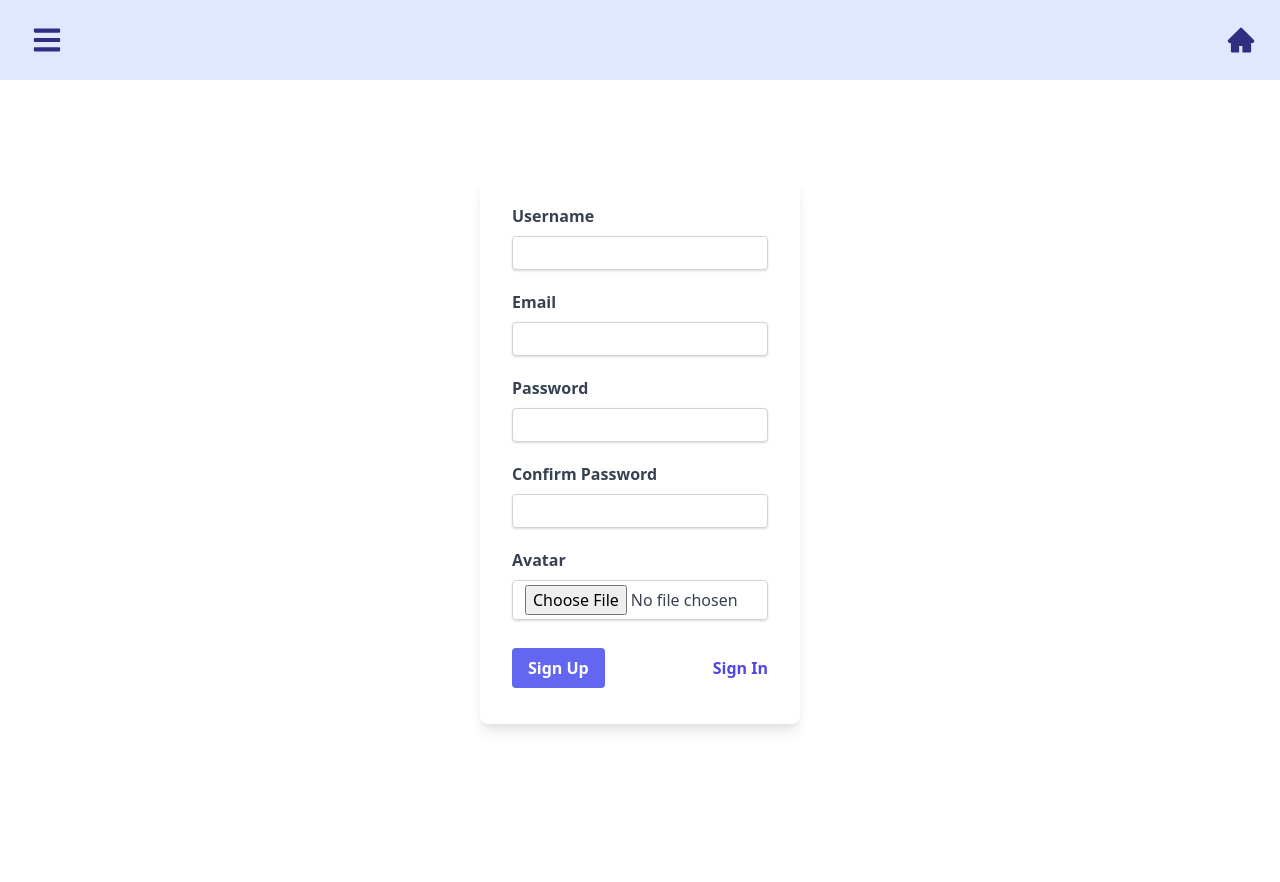
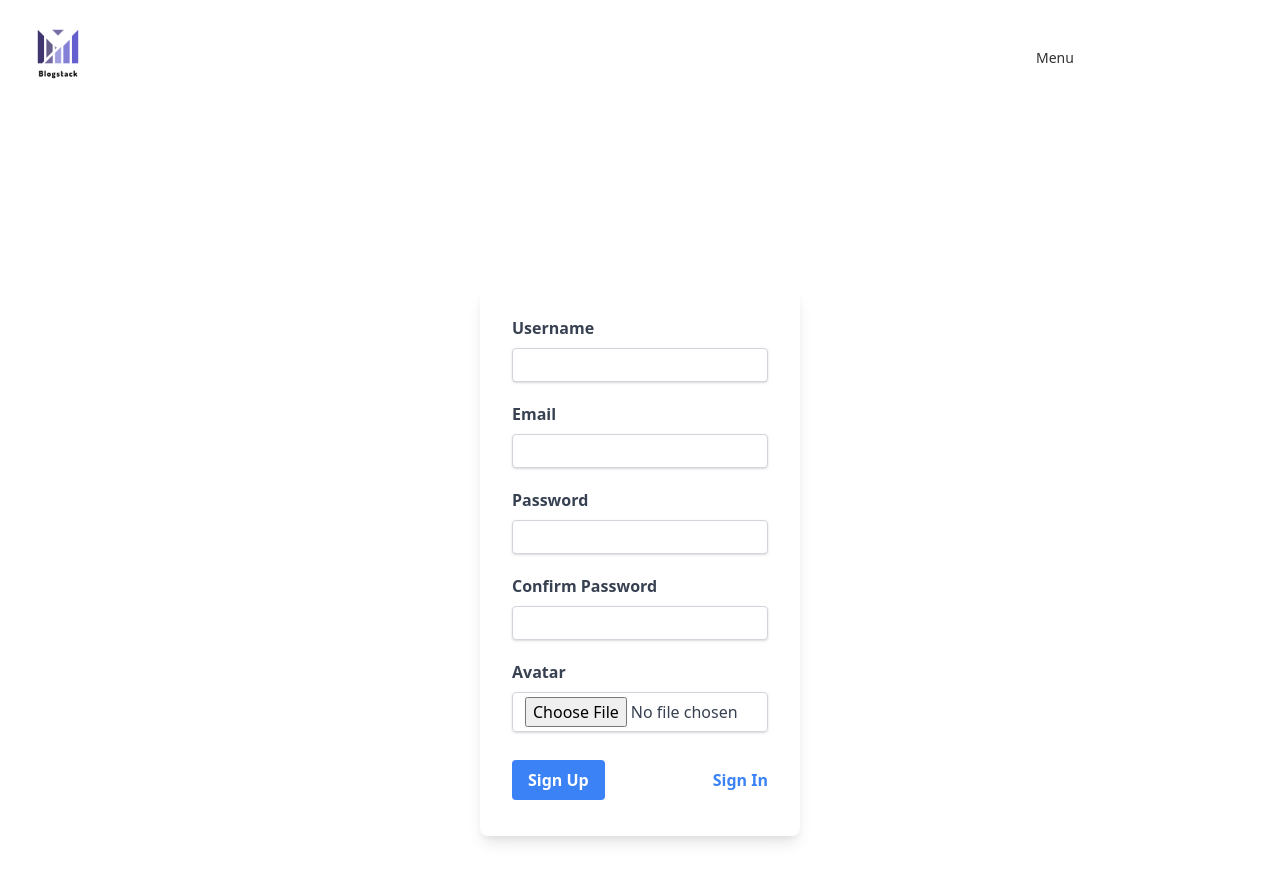
Before and after one commit to Buzzaw91/BlogStack, a React (Create React App) app in the folder client/: page /register in a window 1280 px wide. Shown: the top 882 px of the page. Built offline with nearby package versions, Linux system fonts and the light colour scheme.

Commit message:
add desktop navbar, dropdown menu

```diff
--- a/client/src/App.js
+++ b/client/src/App.js
@@ -1,5 +1,5 @@
 import { Route, Routes } from 'react-router-dom'
-import MobileNav from './components/MobileNav'
+import ConditionalNav from './conditional/ConditionalNav'
 import LoginScreen from './screens/LoginScreen'
 import RegisterScreen from './screens/RegisterScreen'
 import UserScreen from './screens/UserScreen'
@@ -7,7 +7,7 @@ import UserScreen from './screens/UserScreen'
 function App() {
   return (
     <>
-      <MobileNav />
+      <ConditionalNav />
         <Routes>
           <Route element={<UserScreen />} path='/user' />
           <Route element={<LoginScreen />} path='/login' />
--- a/client/src/components/FileUploader.js
+++ /dev/null
@@ -1,25 +0,0 @@
-import React, {useRef, useEffect, useState} from 'react'
-import { useDispatch } from 'react-redux'
-
-const FileUploader = ({onFileSelectSuccess, onFileSelectError}) => {
-    const fileInput = useRef(null)
-    const [uploading, setUploading] = useState(false)
-
-    const uploadFileHandler = async (e) => {
-
-        const file = e.target.files[0]
-        const formData = new FormData()
-        formData.append('image', file)
-
-    }
-
-    return (
-        <div className='file-uploader'>
-            <input type='file' onChange={uploadFileHandler} />
-            <button onClick={e => fileInput.current && fileInput.current.click()} className= 'bg-indigo-500 hover:bg-indigo-700 text-white font-bold rounded py-2 px-4' />
-        </div>
-
-    )
-}
-
-export default FileUploader
--- /dev/null
+++ b/client/src/components/Navbar.js
@@ -0,0 +1,48 @@
+import React from 'react'
+import { Link } from 'react-router-dom'
+import * as FaIcons from 'react-icons/fa'
+import { Menu } from '@headlessui/react'
+import logo from '../images/logos/logo_transparent.png'
+
+
+const Navbar = () => {
+
+    return (
+        <div className='overflow-x-hidden overflow-y-visible min-w-full'>
+            <div className='flex justify-between bg-white select-none h-48'>
+                <Link to='/' className='px-2 py-2'>
+                    <img src={logo} alt='logo' height='100' width='100'/>
+                </Link>
+                    <Menu as='div' className='absolute right-1 px-4 py-2 pt-12 pr-4 mr-24 w-40 text-sm font-normal text-black bg-white rounded-md opacity-80 focus:outline-none focus-visible:ring-2 focus-visible:ring-white focus-visible:ring-opacity-75'>
+                        <Menu.Button className='font-medium'>Menu</Menu.Button>
+                        <Menu.Items as='ul' className='py-4'>
+                            <Menu.Item as='li' className='py-1 my-2'>
+                                {({ active }) => (
+                                    <Link to='/profile' className={`${active && 'bg-blue-100 rounded py-2 px-2 bg-opacity-50'}`}>
+                                        <FaIcons.FaHome className='inline-block mr-4 mb-1' />My Profile
+                                    </Link>
+                                )}
+                            </Menu.Item>
+                            <Menu.Item as='li' className='py-1 my-2'>
+                                {({ active }) => (
+                                    <Link to='/posts' className={`${active && 'bg-blue-100 rounded py-2 px-2 bg-opacity-50'}`}>
+                                        <FaIcons.FaListAlt className='inline-block mr-4 mb-1' />My Posts
+                                    </Link>
+                                )}
+                            </Menu.Item>
+                            <Menu.Item as='li' className='py-1 my-2'>
+                                {({ active }) => (
+                                    <Link to='/' className={`${active && 'bg-blue-100 rounded py-2 px-2 bg-opacity-50'}`}>
+                                        <FaIcons.FaPowerOff className='inline-block mr-4 mb-1' />Logout
+                                    </Link>
+                                )}
+                            </Menu.Item>
+                        </Menu.Items>
+                    </Menu>
+            </div>
+        </div>
+    )
+
+}
+
+export default Navbar;
--- /dev/null
+++ b/client/src/conditional/ConditionalNav.js
@@ -0,0 +1,20 @@
+import React, { useEffect, useState } from 'react';
+import Navbar from '../components/Navbar';
+import MobileNav from '../components/MobileNav';
+
+
+const ConditionalNav = () => {
+    const [width, setWidth] = useState(window.innerWidth);
+    const breakpoint = 768;
+
+    useEffect(() => {
+        const handleWindowResize = () => setWidth(window.innerWidth);
+        window.addEventListener('resize', handleWindowResize);
+
+        return () => window.removeEventListener('resize', handleWindowResize);
+    }, [])
+
+    return width < breakpoint ? <MobileNav /> : <Navbar />
+}
+
+export default ConditionalNav;
--- a/client/src/screens/LoginScreen.js
+++ b/client/src/screens/LoginScreen.js
@@ -37,10 +37,10 @@ const LoginScreen = () => {
           <label className='text-gray-700 font-bold py-2'>Password</label>
           <input className='text-gray-700 shadow border rounded border-gray-300 mb-3 py-1 px-3 focus:outline-none focus:shadow-outline' type='password' onChange={(e) => setPassword(e.target.value)}></input>
           <div className='flex justify-between items-center my-4'>
-            <button className='bg-indigo-500 hover:bg-indigo-700 text-white font-bold rounded py-2 px-4' type='submit'>
+            <button className='bg-blue-500 hover:bg-blue-700 text-white font-bold rounded py-2 px-4' type='submit'>
               Sign In
             </button>
-            <Link className='text-indigo-600 hover:text-indigo-800 font-bold' to='/login'>
+            <Link className='text-blue-500 hover:text-blue-700 font-bold' to='/login'>
               Sign Up
             </Link>
           </div>
--- a/client/src/screens/RegisterScreen.js
+++ b/client/src/screens/RegisterScreen.js
@@ -73,10 +73,10 @@ const RegisterScreen = () => {
           <label className='text-gray-700 font-bold py-2'>Avatar</label>
           <input className='text-gray-700 shadow border rounded border-gray-300 focus:outline-none focus:shadow-outline py-1 px-3 mb-3' type='file' alt='avatar' onChange={uploadFileHandler}></input>
           <div className='flex justify-between items-center my-4'>
-            <button className='bg-indigo-500 hover:bg-indigo-700 text-white font-bold rounded py-2 px-4' type='submit'>
+            <button className='bg-blue-500 hover:bg-blue-700 text-white font-bold rounded py-2 px-4' type='submit'>
               Sign Up
             </button>
-            <Link className='text-indigo-600 hover:text-indigo-800 font-bold' to='/login'>
+            <Link className='text-blue-500 hover:text-blue-700 font-bold' to='/login'>
               Sign In
             </Link>
           </div>
--- a/client/src/screens/UserScreen.js
+++ b/client/src/screens/UserScreen.js
@@ -5,7 +5,9 @@ const UserScreen = () => {
 
     return(
         <>
-        <h1>UserScreen</h1>
+        <div className='flex min-w-full bg-blue-100 min-h-screen'>
+            <h1>UserScreen</h1>
+        </div>
         </>
     )
 
```
Also changed, not shown: 1 other file (tests, documents, lock files or other folders).
